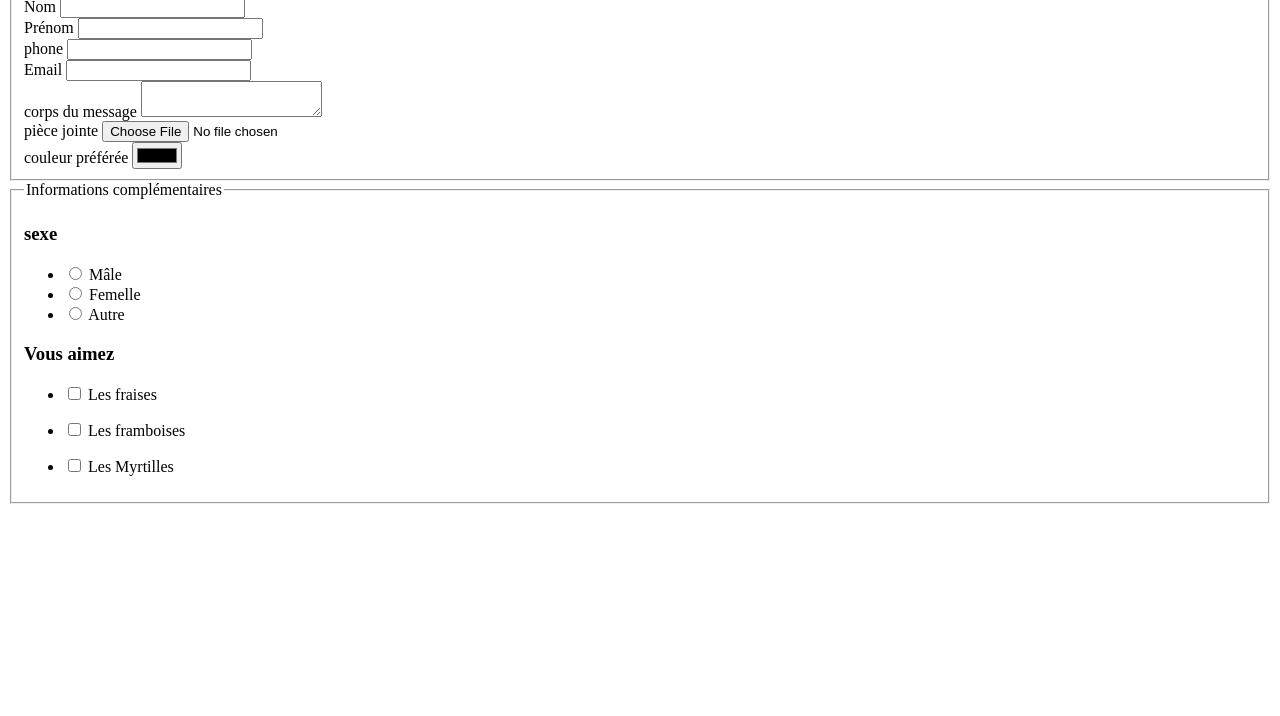
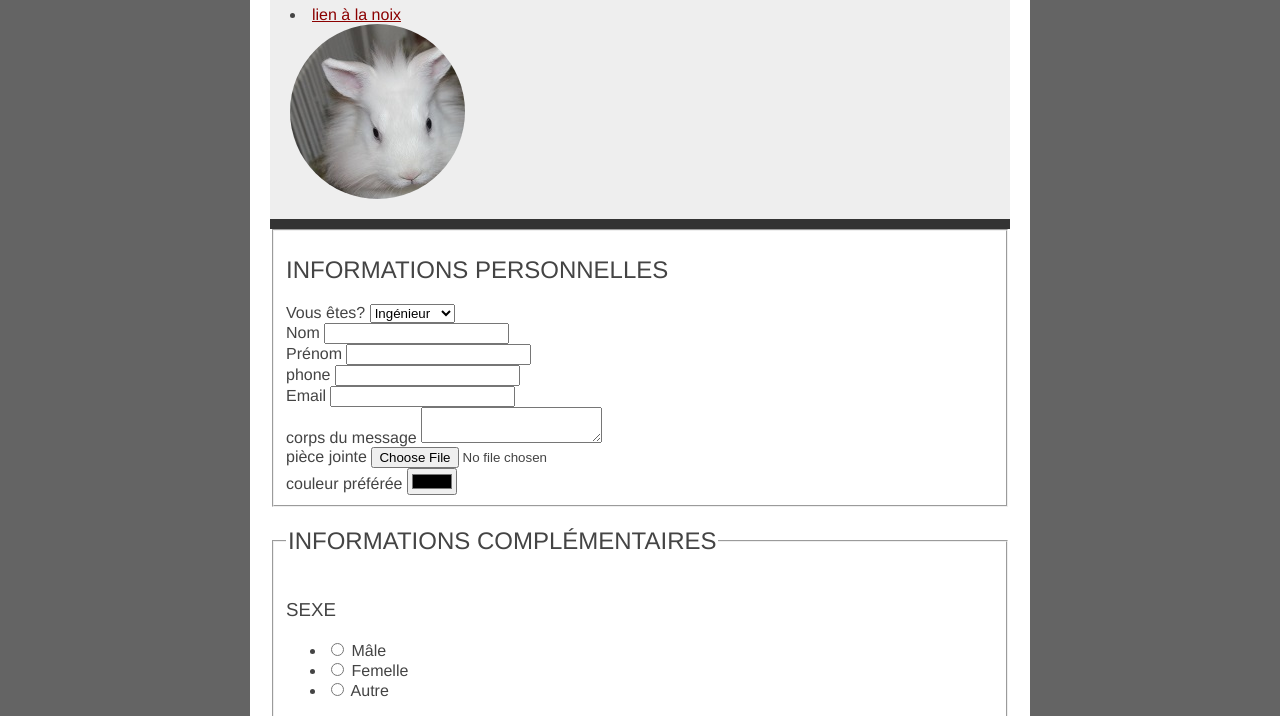
Before and after one commit to nstoffels/nstoffels.github.io, a plain HTML site: page faire un formulaire de contact.html in a window 1280 px wide. Shown: the part 114-830 px from the top of the page. Before the commit the page ends 800 px from the top, so only its background shows below. Drawn offline with Linux system fonts and the light colour scheme.

Commit message:
tp css en cours encore.

```diff
--- a/faire un formulaire de contact.html
+++ b/faire un formulaire de contact.html
@@ -3,13 +3,17 @@
 	<head>
 		<meta charset="UTF-8"> <!-- permet de taper et de comprendre les caractères spéciaux (ceux qui ne sont pas QWERTY) -->
 		<title>comprendre le fonctionnement d'un formulaire</title><!--  le titre qui sera référencé -->
+		<link rel="stylesheet" href="style.css">
 	</head>
 
-	<header>
+	<header class="main-header">
 		<h1>Création d'un formulaire </h1>
 			<nav>
-				<li><a href="pageetude.htm" title="">lien de la page de lien des balises classiques</a></li>
+				<li><a href="http://www.google.fr" title="">lien à la noix</a></li>
 			</nav>
+			<div class="portrait" alt="une image">
+				<img src="image1.jpg"
+			</div>
 	</header>
 
 	<body>
@@ -18,7 +22,7 @@
 			<form action="post">
 				<fieldset> <!-- permet de faire des blocs de formulaire -->
 					<div class="field_line"
-						<legend>Informations personnelles</legend>
+						<legend><h2>Informations personnelles</h2></legend>
 						<label for="">Vous êtes?</label>
 						<select name="you">
 							<option value="ingénieur">Ingénieur</option>
@@ -64,7 +68,7 @@
 				</fieldset>
 
 				<fieldset>
-					<legend>Informations complémentaires</legend>
+					<legend><h2>Informations complémentaires</h2></legend>
 					<div class="field_group">
 						<h3>sexe</h3>
 						<ul>
--- /dev/null
+++ b/style.css
@@ -0,0 +1,58 @@
+
+
+/**deuxième laché**/
+
+html {background-color:rgb(100,100,100); box-sizing:border-box;}
+
+*,*:before,*:after{box-sizing:inherit;}
+
+/** usual border-box modification : https://css-tricks.com/box-sizing **/
+
+body{
+	font-family:Helvetica, Arial, sans-serif;
+	color:#444;
+	max-width:780px;
+	background-color:#FFF;
+	margin:0 auto;
+	padding:20px;
+	}
+
+a {color:darkred;}
+
+a:hover{color:yellow;}
+
+a:focus{color:red;}
+
+a:visited{color:purple;}
+
+/* a{color:inherit;} permet de faire hériter aux liens les couleurs dans body */
+
+h1,h2,h3,h4,h5,h6{
+	font-weight:normal;
+	text-transform:uppercase;
+	}
+
+.main-header{
+	border-bottom : 10px #333 solid;
+	background-color:#eee;
+	padding:20px;
+	}
+
+.portrait{
+	width:175px;
+	height:175px;
+	border-radius:50%;
+	overflow:scroll; /**ou hidden**/
+	}
+
+/**premier laché**/
+
+/*header { color : green;  border : 5px black solid;}
+
+main {border : 5px brown solid;}
+
+footer{color:purple; border : 5px red solid;}
+
+.cadre{background:rgb(100,255,100); border : 2px black solid;}
+
+ul strong{color:rgb(200,230,50);}*/
```
Also changed, not shown: test des balises.html (+9 -2 lines), image1.jpg (added).
